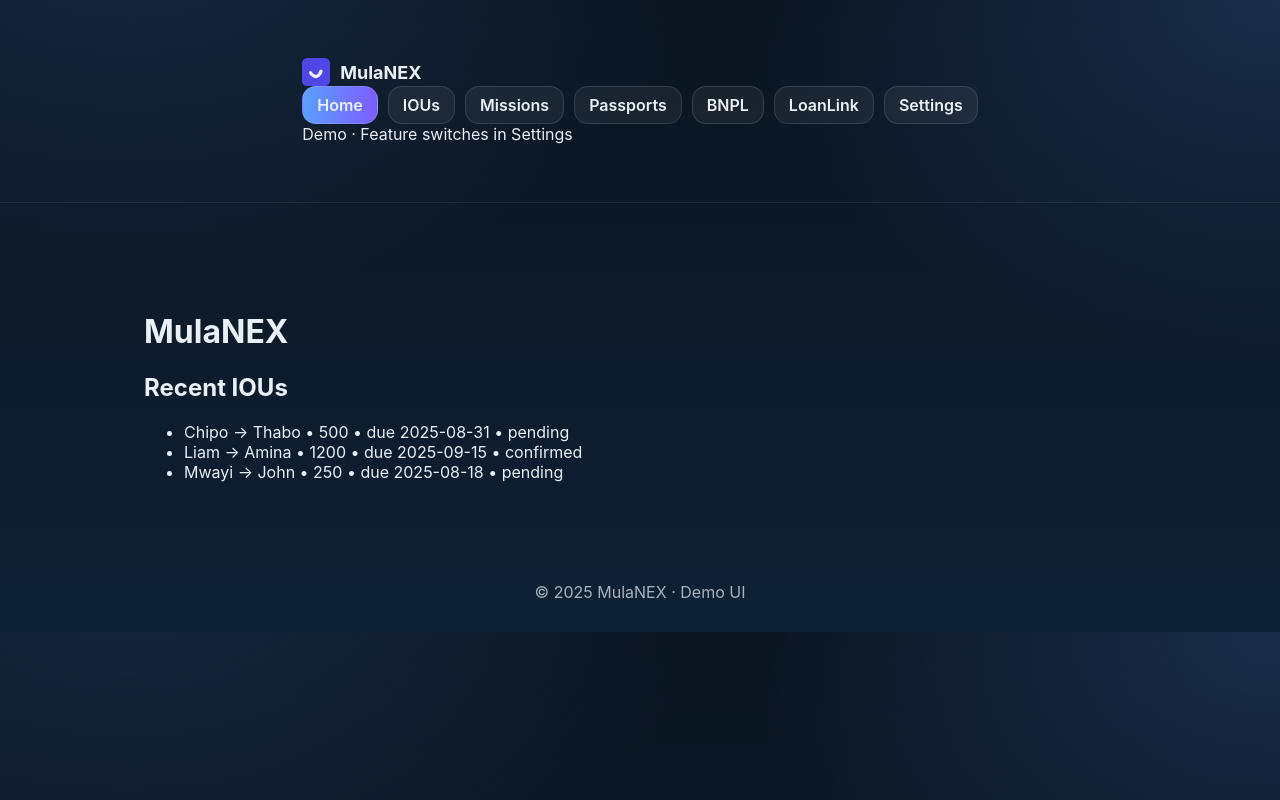
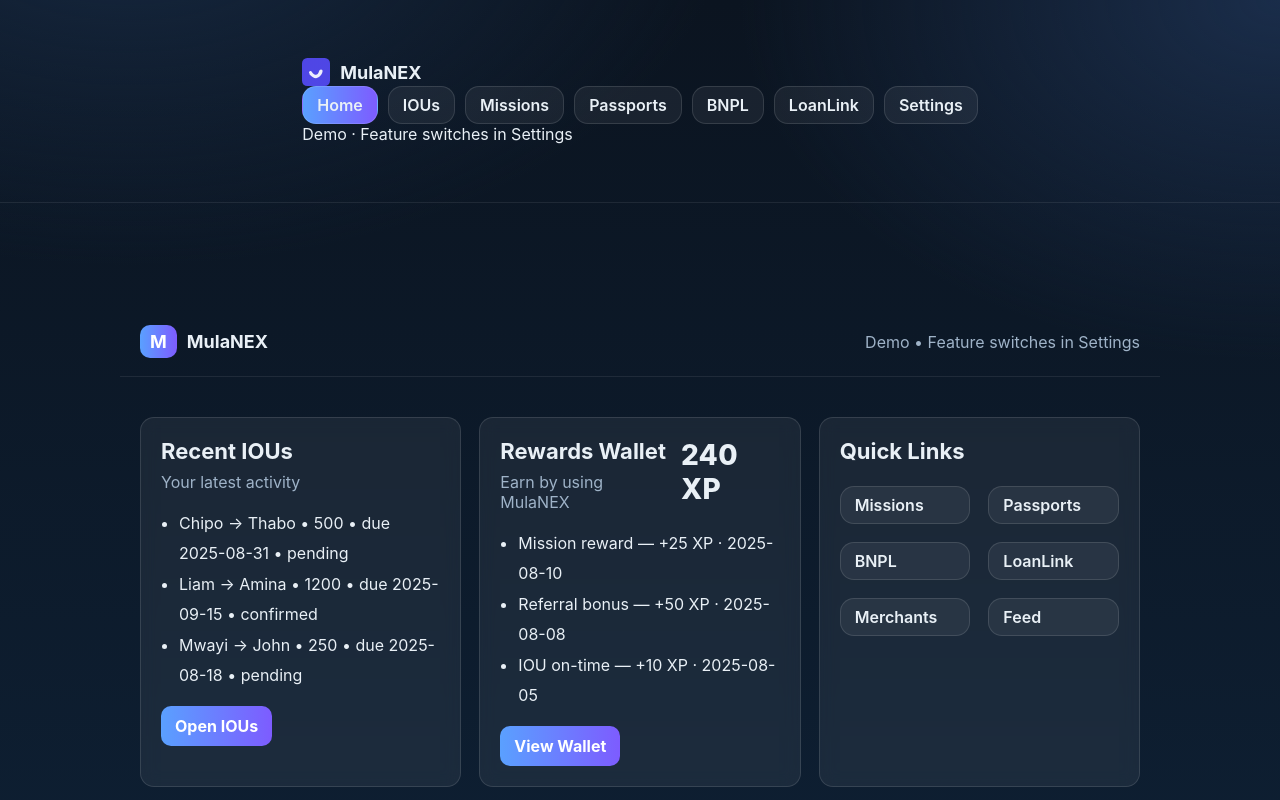
Before and after one commit to Mzondiwe/mulanex-demo, a Next.js app: page / in a window 1280 px wide. Shown: the top 800 px of the page. Built offline with nearby package versions, Linux system fonts and the light colour scheme.

Commit message:
Update index.js

```diff
--- a/pages/index.js
+++ b/pages/index.js
@@ -1,19 +1,46 @@
-import { ious as seed } from '../lib/data';
+// /pages/index.js
+import Link from 'next/link';
+import Card from '../components/Card';
+import { ious, wallet } from '../lib/data';
 
 export default function Home() {
-  const list = Array.isArray(seed) ? seed : [];
+  return (
+    <>
+      <nav className="nav container">
+        <div className="brand"><span className="badge">M</span> MulaNEX</div>
+        <div style={{marginLeft:'auto'}} className="muted">Demo • Feature switches in Settings</div>
+      </nav>
 
-  return (
-    <main style={{ padding: 24 }}>
-      <h1>MulaNEX</h1>
-      <h2>Recent IOUs</h2>
-      <ul>
-        {list.map(i => (
-          <li key={i.id}>
-            {i.from} → {i.to} • {i.amount} • due {i.due} • {i.status}
-          </li>
-        ))}
-      </ul>
-    </main>
+      <main className="container grid cols-3">
+        <Card title="Recent IOUs" subtitle="Your latest activity">
+          <ul className="list">
+            {ious.map(i => (
+              <li key={i.id}>{i.from} → {i.to} • {i.amount} • due {i.due} • {i.status}</li>
+            ))}
+          </ul>
+          <div style={{marginTop:12}}><Link href="/ious" className="button">Open IOUs</Link></div>
+        </Card>
+
+        <Card title="Rewards Wallet" subtitle="Earn by using MulaNEX" right={<div className="kpi">{wallet.balance} XP</div>}>
+          <ul className="list">
+            {wallet.transactions.map(t => (<li key={t.id}>{t.type} — {t.amount>0?'+':''}{t.amount} XP · {t.ts}</li>))}
+          </ul>
+          <div style={{marginTop:12}}><Link href="/wallet" className="button">View Wallet</Link></div>
+        </Card>
+
+        <Card title="Quick Links">
+          <div className="grid" style={{gridTemplateColumns:'repeat(2,1fr)'}}>
+            <Link href="/missions" className="tab">Missions</Link>
+            <Link href="/passports" className="tab">Passports</Link>
+            <Link href="/bnpl" className="tab">BNPL</Link>
+            <Link href="/loanlink" className="tab">LoanLink</Link>
+            <Link href="/merchants" className="tab">Merchants</Link>
+            <Link href="/feed" className="tab">Feed</Link>
+          </div>
+        </Card>
+      </main>
+
+      <div className="footer">© 2025 MulaNEX · Demo UI</div>
+    </>
   );
 }
```
